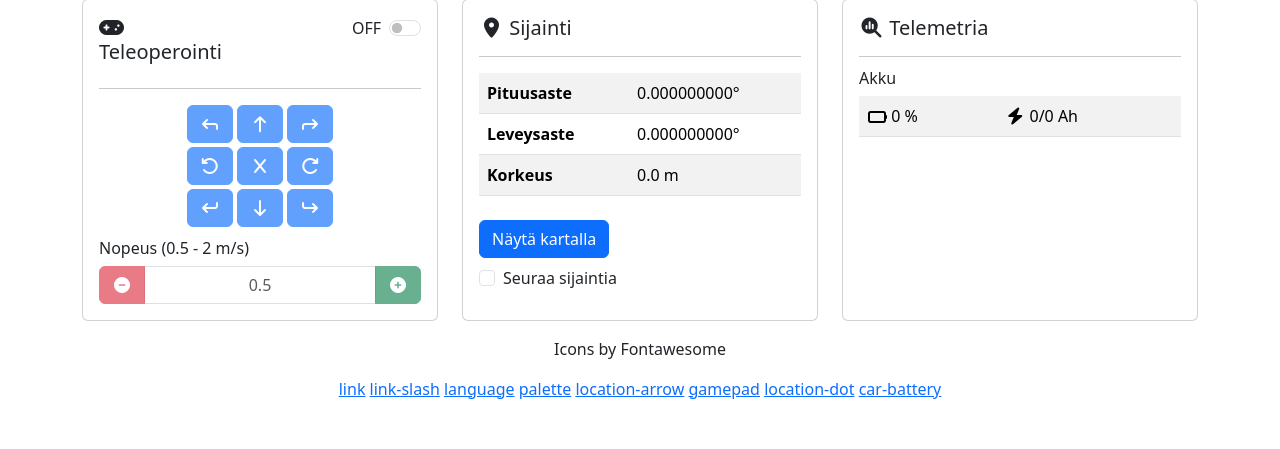
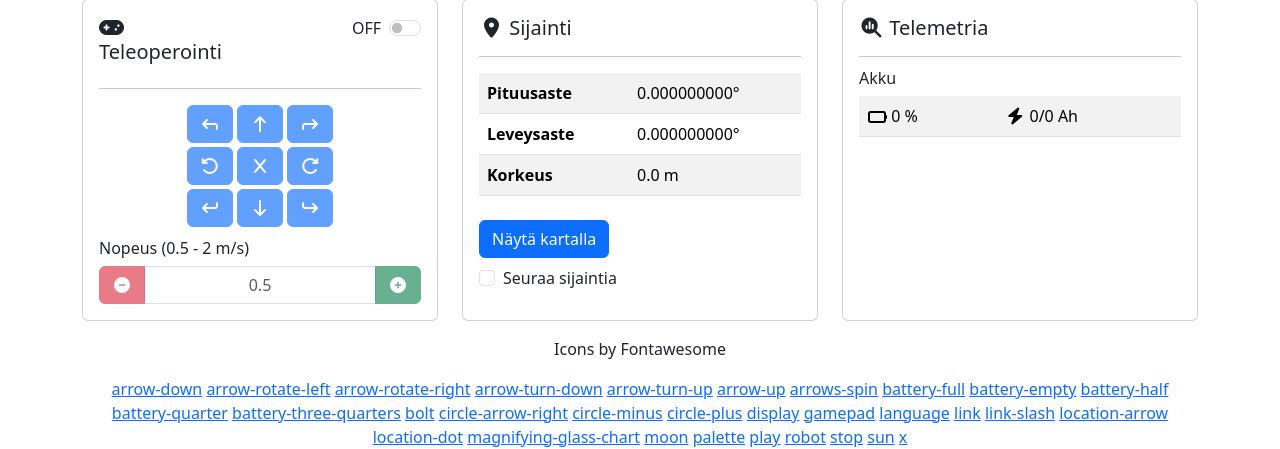
Before and after one commit to SeAMKedu/rovesugv_web_teleop, a Flask app: page / in a window 1280 px wide. Shown: the part 700-1149 px from the top of the page. Before the commit the page ends 1099 px from the top, so only its background shows below. Run offline with Flask 3, Linux system fonts and the light colour scheme; some libraries are stand-ins or nearby versions.

Commit message:
icon attributions

```diff
--- a/templates/index.html
+++ b/templates/index.html
@@ -299,18 +299,39 @@
         </div>
         <footer class="text-center">
             <p>Icons by Fontawesome</p>
-            <a href="https://fontawesome.com/icons/link?f=classic&s=solid">link</a>
-            <a href="https://fontawesome.com/icons/link-slash?f=classic&s=solidlink-slash">link-slash</a>
-            <a href="https://fontawesome.com/icons/language?f=classic&s=solid">language</a>
-            <a href="https://fontawesome.com/icons/palette?f=classic&s=solid">palette</a>
-            <a href="https://fontawesome.com/icons/location-arrow?f=classic&s=solid">location-arrow</a>
-            <a href="https://fontawesome.com/icons/gamepad?f=classic&s=solid">gamepad</a>
-            <a href="https://fontawesome.com/icons/location-dot?f=classic&s=solid">location-dot</a>
-            <a href="https://fontawesome.com/icons/car-battery?f=classic&s=solid">car-battery</a>
+            <a href="https://fontawesome.com/icons/classic/solid/arrow-down">arrow-down</a>
+            <a href="https://fontawesome.com/icons/classic/solid/arrow-rotate-left">arrow-rotate-left</a>
+            <a href="https://fontawesome.com/icons/classic/solid/arrow-rotate-right">arrow-rotate-right</a>
+            <a href="https://fontawesome.com/icons/classic/solid/arrow-turn-down">arrow-turn-down</a>
+            <a href="https://fontawesome.com/icons/classic/solid/arrow-turn-up">arrow-turn-up</a>
+            <a href="https://fontawesome.com/icons/classic/solid/arrow-up">arrow-up</a>
+            <a href="https://fontawesome.com/icons/classic/solid/arrows-spin">arrows-spin</a>
+            <a href="https://fontawesome.com/icons/classic/solid/battery-full">battery-full</a>
+            <a href="https://fontawesome.com/icons/classic/solid/battery-empty">battery-empty</a>
+            <a href="https://fontawesome.com/icons/classic/solid/battery-half">battery-half</a>
+            <a href="https://fontawesome.com/icons/classic/solid/battery-quarter">battery-quarter</a>
+            <a href="https://fontawesome.com/icons/classic/solid/battery-three-quarters">battery-three-quarters</a>
+            <a href="https://fontawesome.com/icons/classic/solid/bolt">bolt</a>
+            <a href="https://fontawesome.com/icons/classic/solid/circle-arrow-right">circle-arrow-right</a>
+            <a href="https://fontawesome.com/icons/classic/solid/circle-minus">circle-minus</a>
+            <a href="https://fontawesome.com/icons/classic/solid/circle-plus">circle-plus</a>
+            <a href="https://fontawesome.com/icons/classic/solid/display">display</a>
+            <a href="https://fontawesome.com/icons/classic/solid/gamepad">gamepad</a>
+            <a href="https://fontawesome.com/icons/classic/solid/language">language</a>
+            <a href="https://fontawesome.com/icons/classic/solid/link">link</a>
+            <a href="https://fontawesome.com/icons/classic/solid/link-slash">link-slash</a>
+            <a href="https://fontawesome.com/icons/classic/solid/location-arrow">location-arrow</a>
+            <a href="https://fontawesome.com/icons/classic/solid/location-dot">location-dot</a>
+            <a href="https://fontawesome.com/icons/classic/solid/magnifying-glass-chart">magnifying-glass-chart</a>
+            <a href="https://fontawesome.com/icons/classic/solid/moon">moon</a>
+            <a href="https://fontawesome.com/icons/classic/solid/palette">palette</a>
+            <a href="https://fontawesome.com/icons/classic/solid/play">play</a>
+            <a href="https://fontawesome.com/icons/classic/solid/robot">robot</a>
+            <a href="https://fontawesome.com/icons/classic/solid/stop">stop</a>
+            <a href="https://fontawesome.com/icons/classic/solid/sun">sun</a>
+            <a href="https://fontawesome.com/icons/classic/solid/x">x</a>
         </footer>
     </div>
-
-
 
     <script src="/static/js/scripts.js" type="text/javascript"></script>
 </body>
```
